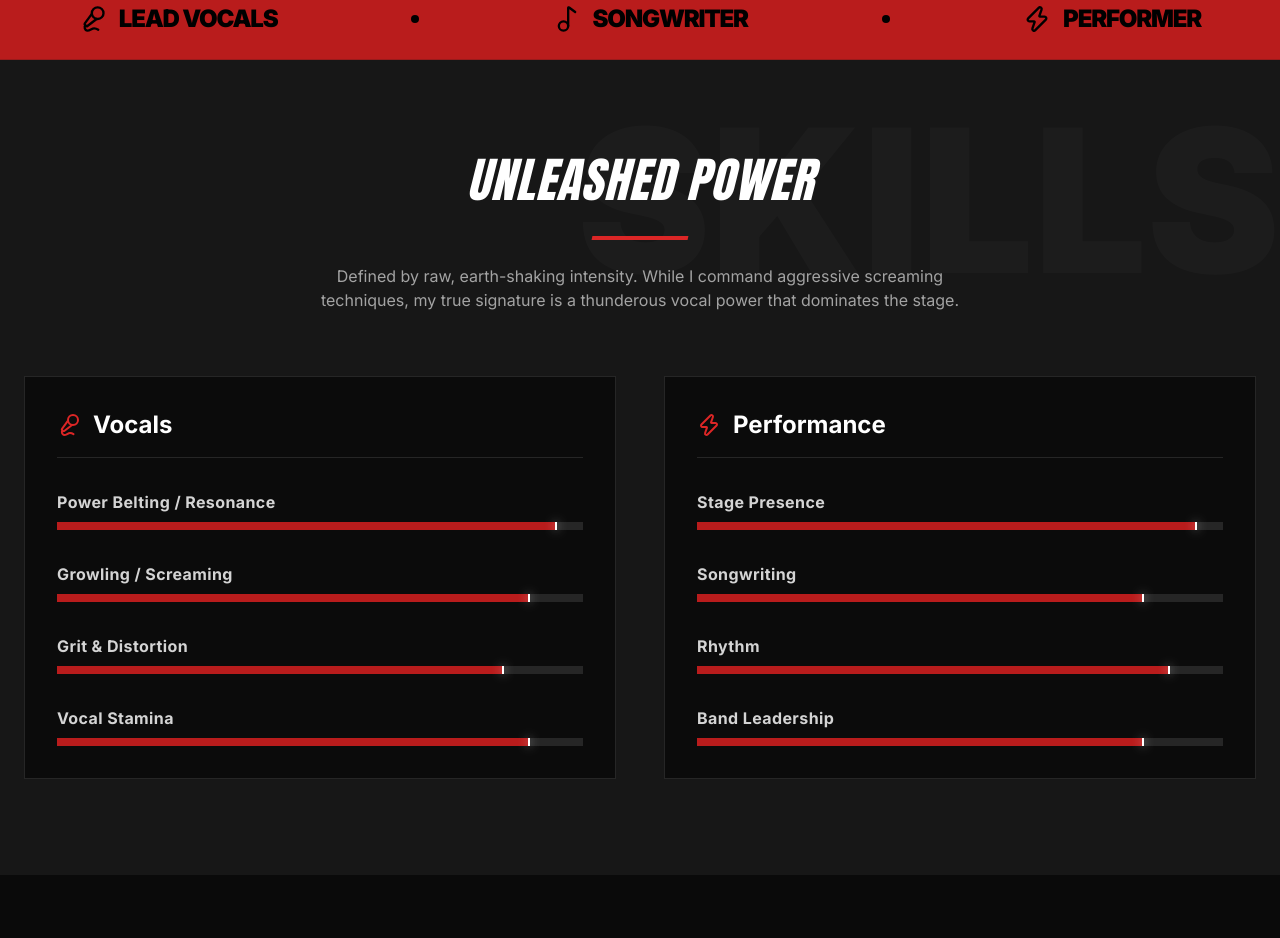
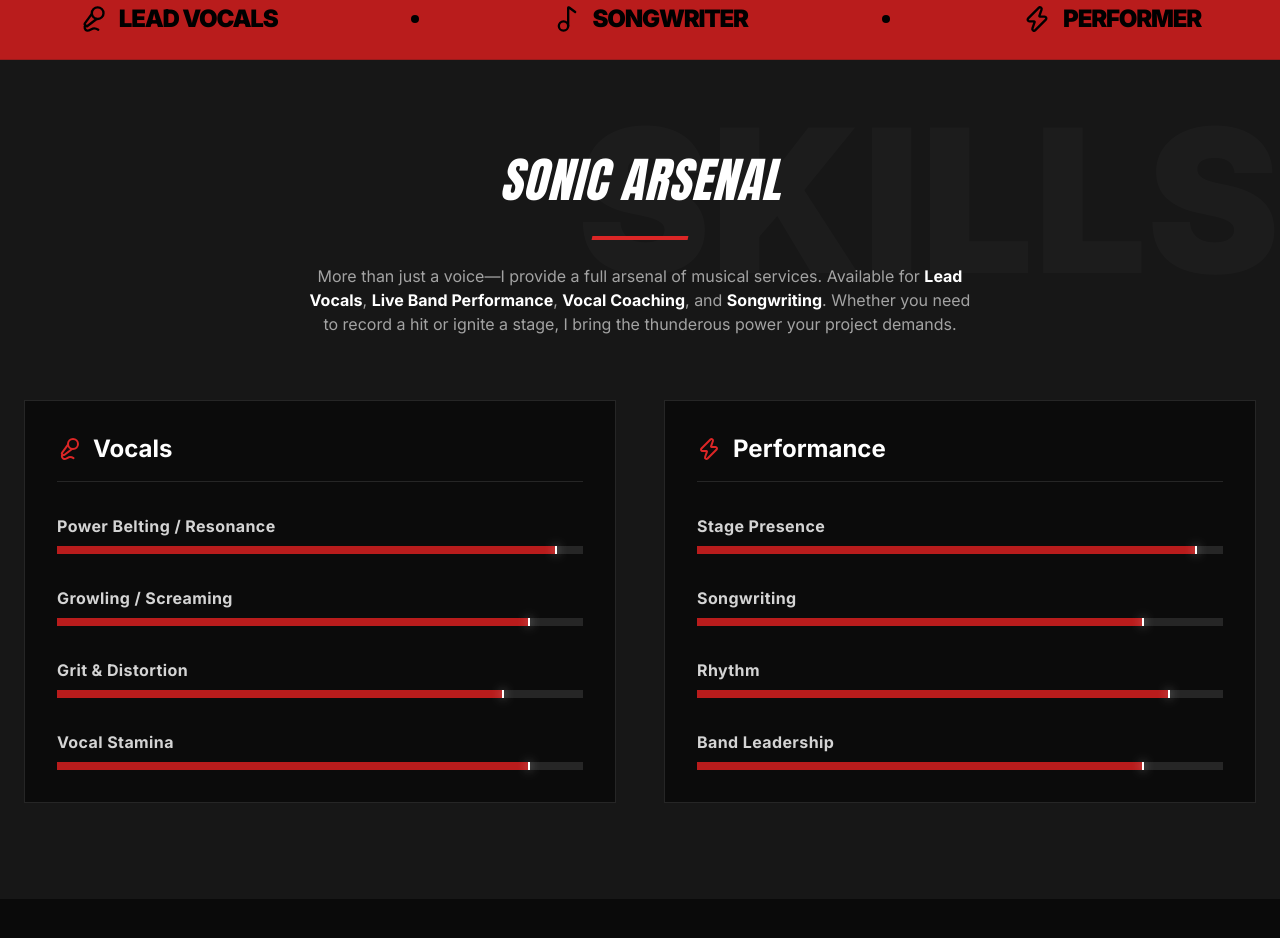
Before and after one commit to Joshua921111/mysite, a plain HTML site: page index.html in a window 1280 px wide. Shown: the part 822-1760 px from the top of the page. Drawn offline with nearby package versions, Linux system fonts and the light colour scheme.

Commit message:
W Joshua

```diff
--- a/index.html
+++ b/index.html
@@ -198,12 +198,13 @@
 
         <div class="container mx-auto px-6 relative z-10">
             <div class="flex flex-col items-center justify-center mb-16 text-center">
+                <!-- Updated Title to match the "Arsenal" concept -->
                 <h2 class="text-4xl md:text-5xl font-black text-white mb-4 uppercase italic font-impact">
-                    Unleashed Power
+                    Sonic Arsenal
                 </h2>
                 <div class="w-24 h-1 bg-red-600 transform -skew-x-12 mt-4"></div>
                 <p class="text-neutral-400 mt-6 max-w-2xl">
-                    Defined by raw, earth-shaking intensity. While I command aggressive screaming techniques, my true signature is a thunderous vocal power that dominates the stage.
+                    More than just a voice—I provide a full arsenal of musical services. Available for <strong class="text-white">Lead Vocals</strong>, <strong class="text-white">Live Band Performance</strong>, <strong class="text-white">Vocal Coaching</strong>, and <strong class="text-white">Songwriting</strong>. Whether you need to record a hit or ignite a stage, I bring the thunderous power your project demands.
                 </p>
             </div>
 
```
